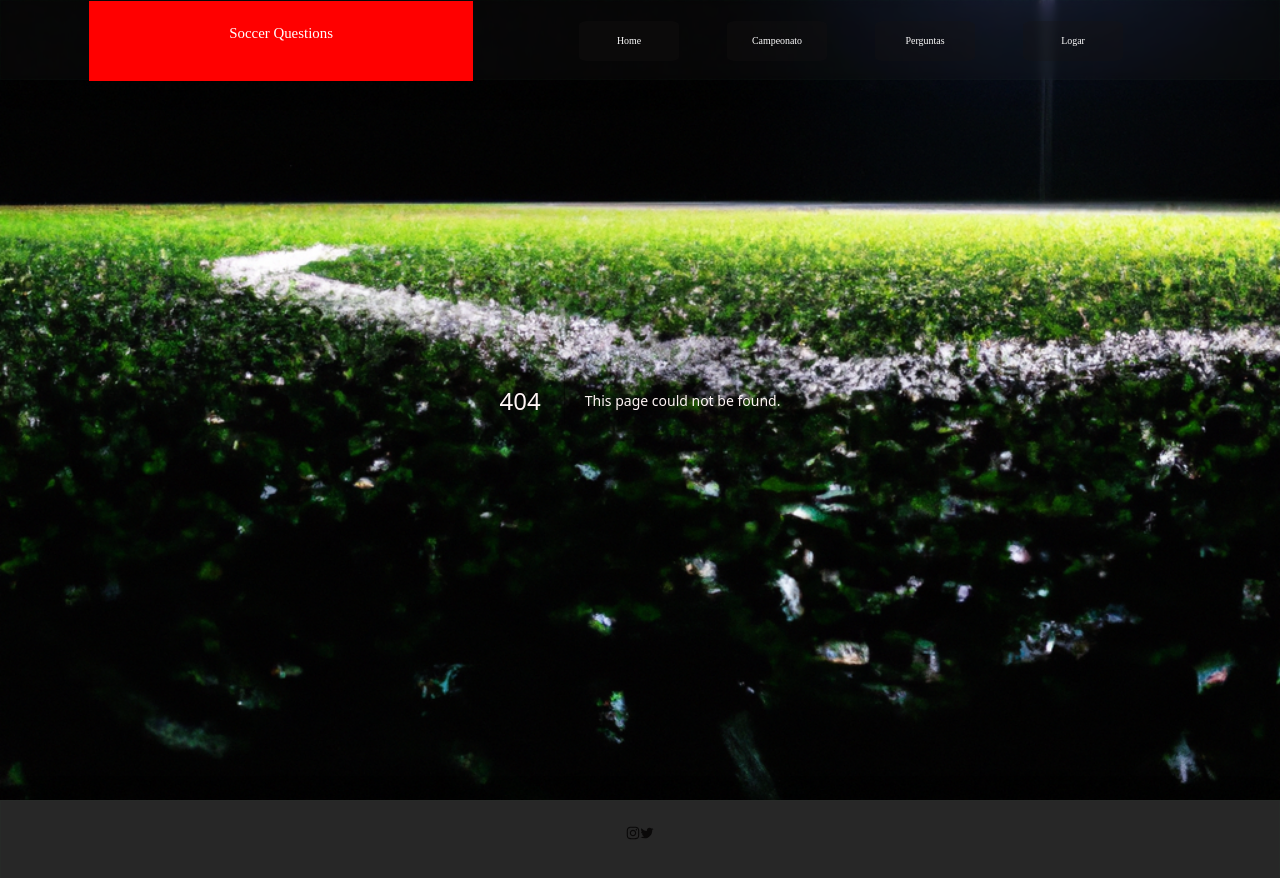
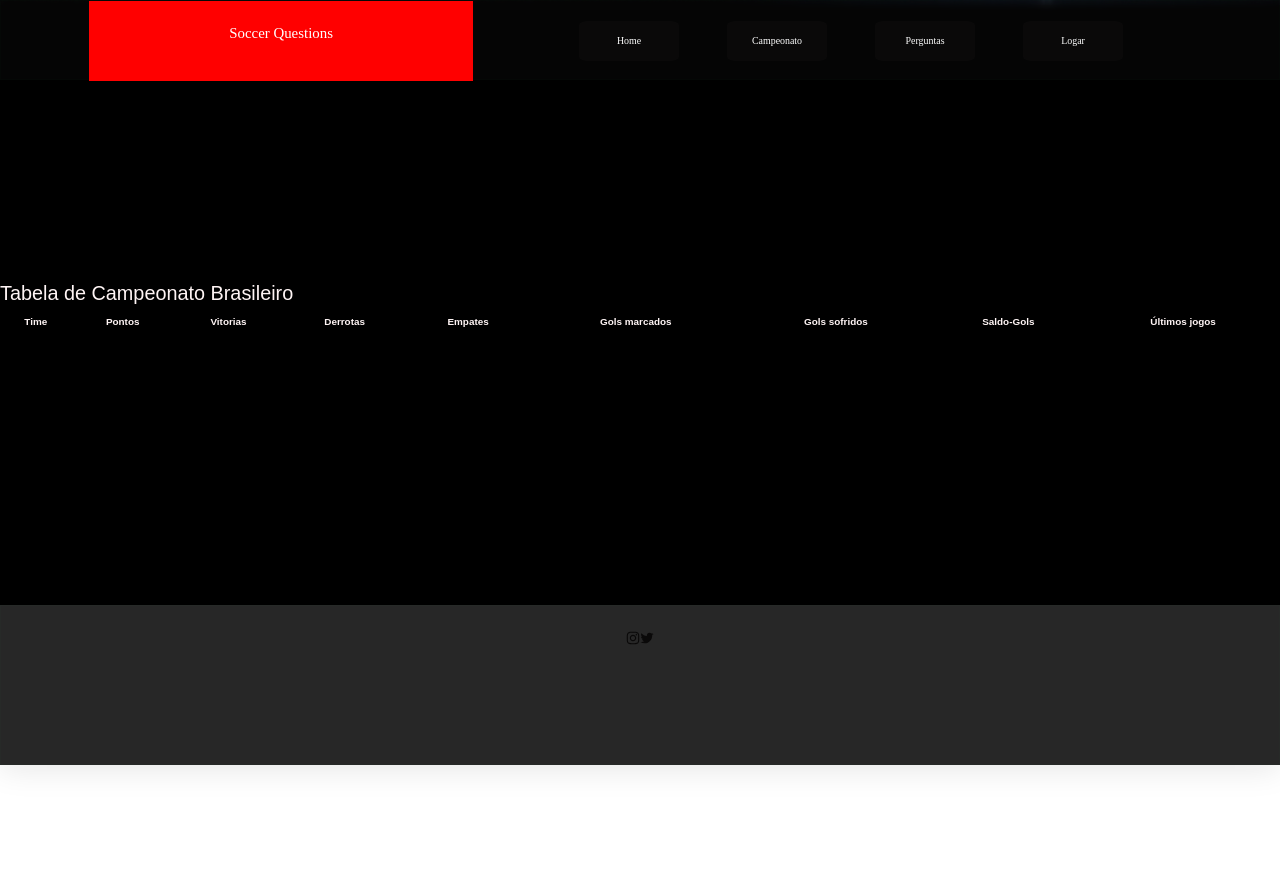
Before and after one commit to RafaelCss/FrontQuiz, a Next.js app: page /Campeonato in a window 1280 px wide. Before the commit this address had no page. Shown: the top 878 px of the page. After the commit the page ends 800 px from the top, so only its background shows below. Built offline with nearby package versions, Linux system fonts and the light colour scheme; a web font is replaced by a local one.

Commit message:
21-05 criada a pagina da tabela do campeonato

```diff
--- /dev/null
+++ b/src/Components/Entidade/Campeonato/index.tsx
@@ -0,0 +1,26 @@
+import { ContainerTabela } from './style';
+
+function TabelaCampeonato() {
+  return (
+    <ContainerTabela>
+      <h1>Tabela de Campeonato Brasileiro</h1>
+      <table>
+        <thead>
+          <tr>
+            <th>Time</th>
+            <th>Pontos</th>
+            <th>Vitorias</th>
+            <th>Derrotas</th>
+            <th>Empates</th>
+            <th>Gols marcados</th>
+            <th>Gols sofridos</th>
+            <th>Saldo-Gols</th>
+            <th>Últimos jogos</th>
+          </tr>
+        </thead>
+      </table>
+    </ContainerTabela>
+  );
+}
+
+export default TabelaCampeonato;
--- /dev/null
+++ b/src/Components/Entidade/Campeonato/style.tsx
@@ -0,0 +1,11 @@
+import styled from 'styled-components';
+
+export const ContainerTabela = styled.div`
+  display: flex;
+  flex-direction: column;
+  height: 600px;
+  width: 100%;
+  margin-top: 5px;
+  justify-content: center;
+  background-color: black;
+`;
--- /dev/null
+++ b/src/pages/Campeonato/index.tsx
@@ -0,0 +1,5 @@
+import TabelaCampeonato from '@/src/Components/Entidade/Campeonato';
+
+export default function PageCampeonato() {
+  return <TabelaCampeonato />;
+}
```
